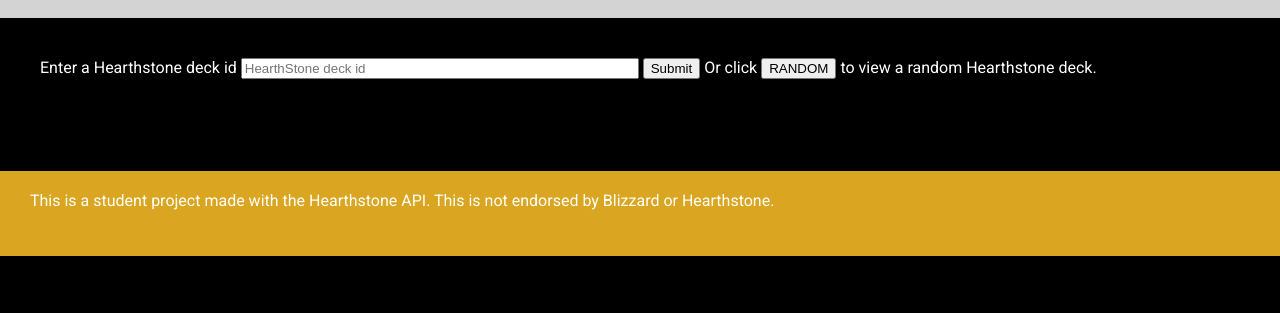
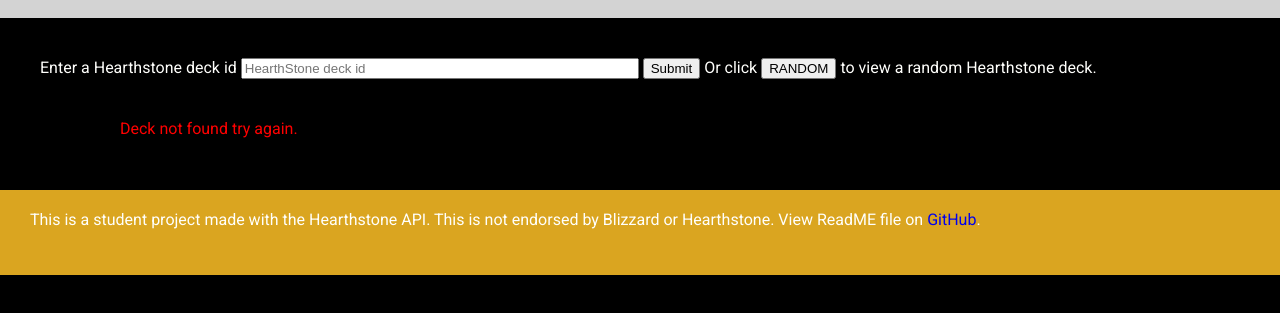
Before and after one commit to samuraicarm/deckViewer, a plain HTML site: page index.html in a window 1280 px wide. Shown: the part 127-440 px from the top of the page. Drawn offline with nearby package versions, Linux system fonts and the light colour scheme; no server answers.

Commit message:
error msg jquery + readme update

```diff
--- a/index.html
+++ b/index.html
@@ -32,6 +32,9 @@
             <input type="submit">
             <label for="randomButton"> Or click <button type="button"  id="randomButton">RANDOM </button> to view a random Hearthstone deck.</label>
         </form>
+        <div id ="error">
+        <span id="errorMessage"></span>
+        </div>
 
     </section>
 
@@ -57,7 +60,7 @@
     </main>
 
     <footer class="grid">
-        <p> This is a student project made with the Hearthstone API. This is not endorsed by Blizzard or Hearthstone.</p>
+        <p> This is a student project made with the Hearthstone API. This is not endorsed by Blizzard or Hearthstone. View ReadME file on <a href="https://github.com/samuraicarm/deckViewer/blob/master/README.md">GitHub</a>.</p>
 
     </footer>
 
--- a/main.css
+++ b/main.css
@@ -219,6 +219,12 @@ figure {
     width: 200px;
 }
 
+#errorMessage {
+    margin: 40px 40px;
+    grid-column: 1/9;
+    color:#FF0000;
+}
+
 #codeID {
     width: 200px;
 }
--- a/main.js
+++ b/main.js
@@ -1,6 +1,6 @@
 'use strict';
 
-const accessToken = 'USkn5kBocmDoOuDe77lvMeNwurM7F0TcWU';
+const accessToken = 'USwhYSK3BkBO9fvl7lJPyar8pjdK1KwI4c';
 const deckUrl = 'https://us.api.blizzard.com/hearthstone/deck/';
 const deckInput = document.getElementById('deckInput');
 const deckForm = document.getElementById('deckForm');
@@ -53,11 +53,11 @@ function getDeck(hearthStoneDeckId) {
 
     const options = {
         "headers": new Headers({
-            "Authorization": "Bearer USkn5kBocmDoOuDe77lvMeNwurM7F0TcWU"
+            "Authorization": "Bearer USwhYSK3BkBO9fvl7lJPyar8pjdK1KwI4c"
         })
     };
 
-    fetch(url, options)
+    fetch(url,options)
         .then(response => {
             if (response.ok) {
                 return response.json();
@@ -66,7 +66,7 @@ function getDeck(hearthStoneDeckId) {
         })
         .then(responseJson => displayResults(responseJson))
         .catch(err => {
-            $('js-error-message').text(`something went wrong: ${err.message}`);
+            $("#error").append('<span id="errorMessage"> Deck not found try again. </span>');
         });
 
 }
@@ -74,6 +74,7 @@ function getDeck(hearthStoneDeckId) {
 function displayResults(responseJson) {
     console.log(responseJson);
     $('#deckCards').empty();
+    $("#error").empty();
     const deckClass = responseJson.class.name.en_US;
     const [deckCode, keys] = responseJson.deckCode.split('locale');
     $('#deckCards').append(
```
Also changed, not shown: 1 other file.
